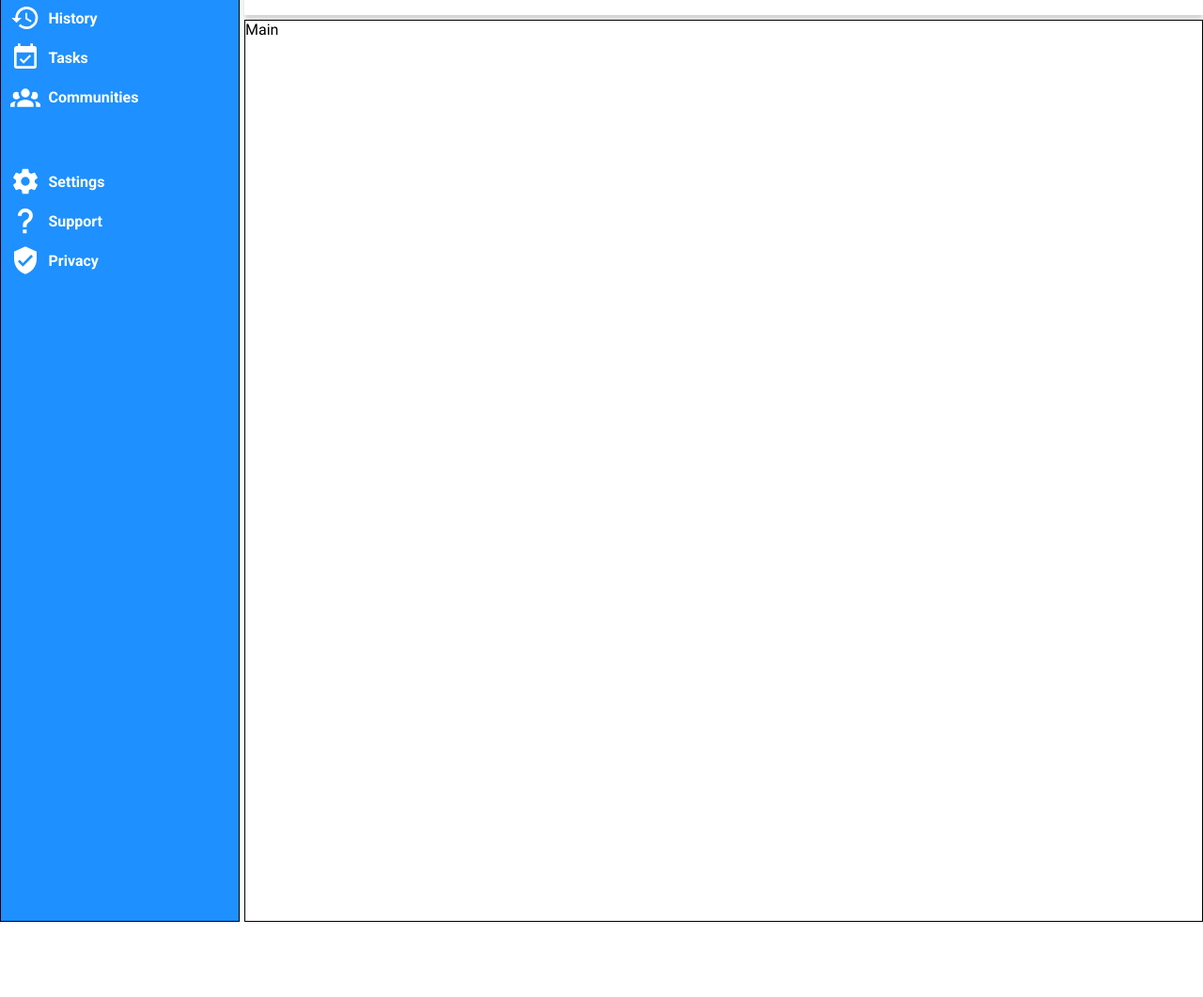
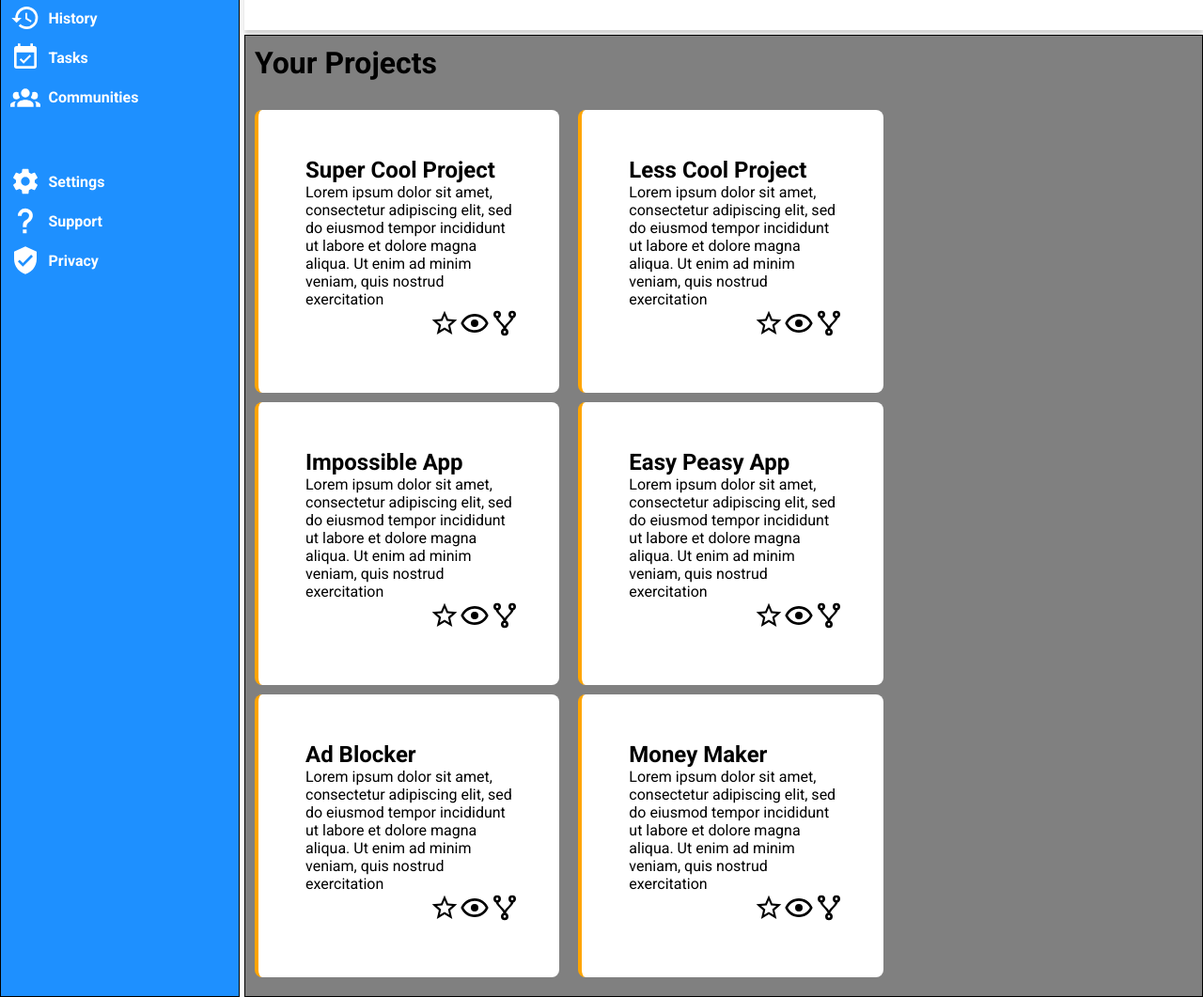
Before and after one commit to JeffLynx/admin-dashboard-odin, a plain HTML site: page index.html in a window 1280 px wide. Shown: the part 224-1285 px from the top of the page at 94% size. Before the commit the page ends 1205 px from the top, so only its background shows below. Drawn offline with Linux system fonts and the light colour scheme.

Commit message:
main section structured and styled

```diff
--- a/index.html
+++ b/index.html
@@ -65,7 +65,100 @@
 
     </div>
 
-    <div class="main">Main</div>
+    <div class="main">
+     <h1>Your Projects</h1>
+      <div class="projects">
+        <div class="super-cool">
+          <div class="text">
+            <h2>Super Cool Project</h2>
+            <p>Lorem ipsum dolor sit amet, consectetur adipiscing elit,
+                sed do eiusmod tempor incididunt ut labore et dolore magna aliqua.
+                Ut enim ad minim veniam, quis nostrud exercitation</p>
+          </div>
+          <div class="actions">
+            <img src="./images/star-outline.svg" alt="star">
+            <img src="./images/eye-outline.svg" alt="eye">
+            <img src="./images/source-fork.svg" alt="fork">
+          </div>
+        </div>
+        <div class="less-cool">
+          <div class="text">
+            <h2>Less Cool Project</h2>
+            <p>Lorem ipsum dolor sit amet, consectetur adipiscing elit,
+                sed do eiusmod tempor incididunt ut labore et dolore magna aliqua.
+                Ut enim ad minim veniam, quis nostrud exercitation</p>
+          </div>
+          <div class="actions">
+            <img src="./images/star-outline.svg" alt="star">
+            <img src="./images/eye-outline.svg" alt="eye">
+            <img src="./images/source-fork.svg" alt="fork">
+          </div>
+        </div>
+        <div class="impossible">
+          <div class="text">
+            <h2>Impossible App</h2>
+            <p>Lorem ipsum dolor sit amet, consectetur adipiscing elit,
+                sed do eiusmod tempor incididunt ut labore et dolore magna aliqua.
+                Ut enim ad minim veniam, quis nostrud exercitation</p>
+          </div>
+          <div class="actions">
+            <img src="./images/star-outline.svg" alt="star">
+            <img src="./images/eye-outline.svg" alt="eye">
+            <img src="./images/source-fork.svg" alt="fork">
+          </div>
+        </div>
+        <div class="easy-peasy">
+          <div class="text">
+            <h2>Easy Peasy App</h2>
+            <p>Lorem ipsum dolor sit amet, consectetur adipiscing elit,
+                sed do eiusmod tempor incididunt ut labore et dolore magna aliqua.
+                Ut enim ad minim veniam, quis nostrud exercitation</p>
+          </div>
+          <div class="actions">
+            <img src="./images/star-outline.svg" alt="star">
+            <img src="./images/eye-outline.svg" alt="eye">
+            <img src="./images/source-fork.svg" alt="fork">
+          </div>
+        </div>
+        <div class="adblock">
+          <div class="text">
+            <h2>Ad Blocker</h2>
+            <p>Lorem ipsum dolor sit amet, consectetur adipiscing elit,
+                sed do eiusmod tempor incididunt ut labore et dolore magna aliqua.
+                Ut enim ad minim veniam, quis nostrud exercitation</p>
+          </div>
+          <div class="actions">
+            <img src="./images/star-outline.svg" alt="star">
+            <img src="./images/eye-outline.svg" alt="eye">
+            <img src="./images/source-fork.svg" alt="fork">
+          </div>
+        </div>
+        <div class="money">
+          <div class="text">
+            <h2>Money Maker</h2>
+            <p>Lorem ipsum dolor sit amet, consectetur adipiscing elit,
+                sed do eiusmod tempor incididunt ut labore et dolore magna aliqua.
+                Ut enim ad minim veniam, quis nostrud exercitation</p>
+          </div>
+          <div class="actions">
+            <img src="./images/star-outline.svg" alt="star">
+            <img src="./images/eye-outline.svg" alt="eye">
+            <img src="./images/source-fork.svg" alt="fork">
+
+          </div>
+        </div>
+      </div>
+
+      <div class="announcements-and-trending">
+        <div class="announcements">
+          <div class="maintenance"></div>
+          <div class="community-share-day"></div>
+          <div class="updated-privacy"></div>
+        </div>
+        <div class="trending">
+        </div>
+      </div>
+    </div>
 
   </div>
 </body>
--- a/styles.css
+++ b/styles.css
@@ -203,6 +203,78 @@
 
 .main {
   grid-area: 2 / 2 / 3 / 3;
+  background-color: grey;
+  border: 1px solid black;
+  display: grid;
+  grid-template-columns: 2fr 1fr;
+  grid-template-rows: 1fr 4fr 4fr 4fr;
+}
+
+.main h1 {
+  margin-left: 10px;
+  margin-top: 10px;
+}
+
+.projects {
+  grid-area: 2 / 1 / 5 / 2;
+
+  display: grid;
+  grid-template-columns: 1fr 1fr;
+  grid-template-rows: 1fr 1fr 1fr;
+
+  gap: 10px;
+
+  margin-bottom: 20px;
+}
+
+.super-cool,
+.less-cool,
+.impossible,
+.easy-peasy,
+.adblock,
+.money {
   background-color: white;
-  border: 1px solid black;
+  border-left: 4px solid orange;
+  border-radius: 8px;
+  margin-left: 10px;
+  padding: 50px;
+
+  display: grid;
+  grid-template-rows: 4fr 1fr;
 }
+
+.super-cool {
+  grid-area: 1 / 1 / 2 / 2;
+}
+
+.less-cool {
+  grid-area: 1 / 2 / 2 / 3;
+}
+
+.impossible {
+  grid-area: 2 / 1 / 3 / 2;
+}
+
+.easy-peasy {
+  grid-area: 2 / 2 / 3 / 3;
+}
+
+.adblock {
+  grid-area: 3 / 1 / 4 / 2;
+}
+
+.money {
+  grid-area: 3 / 2 / 4 / 3;
+}
+
+.actions {
+  display: grid;
+  grid-template-columns: 1fr 1fr 1fr;
+  justify-items: right;
+  padding-left: 60%;
+}
+
+.actions img {
+  height: 2em;
+  width: 2em;
+}
```
Also changed, not shown: images/eye-outline.svg (added), images/source-fork.svg (added), images/star-outline.svg (added).
